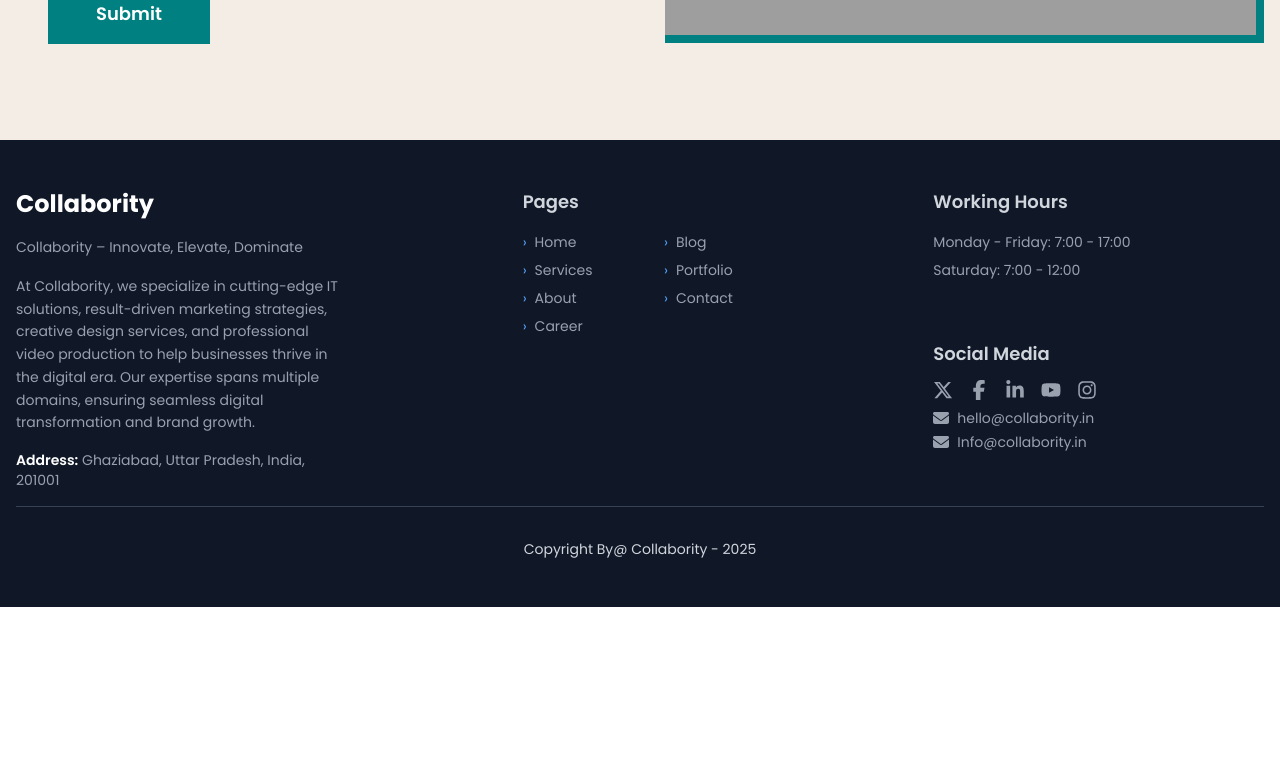
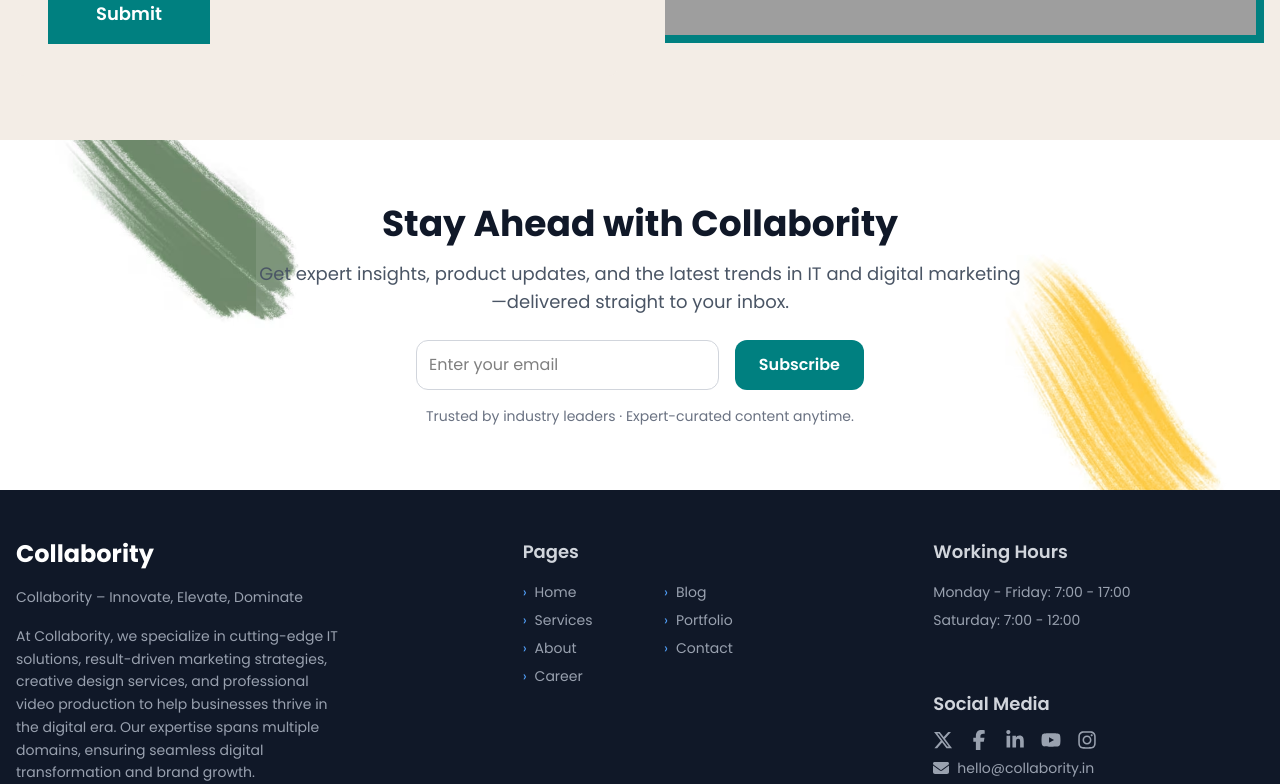
Before and after one commit to Collabority/CL-frontendNew, a React (Vite) app: page /contact in a window 1280 px wide. Shown: the part 2000-2784 px from the top of the page. Before the commit the page ends 2607 px from the top, so only its background shows below. Built offline with nearby package versions, Linux system fonts and the light colour scheme; grey boxes are pictures that could not be loaded.

Commit message:
adding Newsletter section

```diff
--- /dev/null
+++ b/src/components/NewsLetter.jsx
@@ -0,0 +1,60 @@
+import React, { useState } from "react";
+
+const NewsLetter = () => {
+  const [email, setEmail] = useState("");
+  const [subscribed, setSubscribed] = useState(false);
+
+  const handleSubmit = (e) => {
+    e.preventDefault();
+    // TODO: Connect to backend or email service
+    console.log("Subscribed email:", email);
+    setSubscribed(true);
+    setEmail("");
+  };
+  return (
+    <section className="relative w-full py-16 px-4" id="newsletter ">
+      <div className="absolute inset-0 w-full h-full scale-x-[-1] bg-[url('/src/assets/image3.avif')] bg-cover bg-center z-0"></div>
+      <div className="max-w-3xl mx-auto text-center flex flex-col items-center relative z-10 bg-white/10">
+        <h2 className="text-4xl font-bold text-gray-900 mb-4">
+          Stay Ahead with Collabority
+        </h2>
+        <p className="text-gray-600 mb-6 text-lg">
+          Get expert insights, product updates, and the latest trends in IT and
+          digital marketing—delivered straight to your inbox.
+        </p>
+
+        {!subscribed ? (
+          <form
+            onSubmit={handleSubmit}
+            className="w-full max-w-md flex flex-col sm:flex-row gap-4"
+          >
+            <input
+              type="email"
+              required
+              value={email}
+              onChange={(e) => setEmail(e.target.value)}
+              placeholder="Enter your email"
+              className="p-3 w-full border border-gray-300 rounded-xl focus:outline-none focus:ring-2 focus:ring-blue-500"
+            />
+            <button
+              type="submit"
+              className="px-6 py-3 bg-[#008080] text-white font-semibold rounded-xl hover:bg-gray-900 transition"
+            >
+              Subscribe
+            </button>
+          </form>
+        ) : (
+          <p className="text-[#008080] font-medium text-lg">
+            Thanks for subscribing!
+          </p>
+        )}
+
+        <div className="mt-4 text-sm text-gray-500">
+          Trusted by industry leaders · Expert-curated content anytime.
+        </div>
+      </div>
+    </section>
+  );
+};
+
+export default NewsLetter;
--- a/src/components/about/FaqSection.jsx
+++ b/src/components/about/FaqSection.jsx
@@ -1,5 +1,4 @@
 import React, { useState } from "react";
-import faqData from "../../constants/faqData";
 
 const FaqSection = () => {
   const [openIdx, setOpenIdx] = useState(null);
--- /dev/null
+++ b/src/pages/About.jsx
@@ -0,0 +1,28 @@
+import React from "react";
+import Navbar from "../layouts/Navbar";
+import Footer from "../layouts/Footer";
+import PageHeader from "../components/PageHeader";
+import { Link } from "react-router-dom";
+
+const About = () => {
+  return (
+    <div>
+      <Navbar />
+      <PageHeader
+        title="About Us"
+        breadcrumb={
+          <>
+            <div className="flex gap-2">
+              <Link to="/">Home</Link>
+              <p>|</p>
+              <Link to="/portfolio">Portfoilo</Link>
+            </div>
+          </>
+        }
+      />
+      <Footer />
+    </div>
+  );
+};
+
+export default About;
--- a/src/pages/Contact.jsx
+++ b/src/pages/Contact.jsx
@@ -6,6 +6,7 @@ import Navbar from "../layouts/Navbar";
 import { motion } from 'framer-motion';
 import Footer from "../layouts/Footer";
 import { Link } from "react-router-dom";
+import NewsLetter from "../components/NewsLetter";
 
 const contactTiles = [
   {
@@ -176,6 +177,7 @@ const Contact = () => {
           )}
         </section>
       </div>
+      <NewsLetter/>
       <Footer/>
       <ScrollToTop />
     </div>
--- a/src/pages/Services.jsx
+++ b/src/pages/Services.jsx
@@ -7,6 +7,7 @@ import { FaPlay } from "react-icons/fa6";
 import Footer from "../layouts/Footer";
 import Navbar from "../layouts/Navbar";
 import ScrollToTop from "../components/ScrolltoTop";
+import NewsLetter from "../components/NewsLetter";
 
 const Services = () => {
 
@@ -92,7 +93,7 @@ const Services = () => {
             seamless digital transformation and lasting growth.
           </p>
           <button className="bg-[#008080] w-1/3 rounded mt-8 text-white py-3 px-6 hover:bg-white hover:text-[#008080] transition-colors">
-            <Link to="/about">Learn More</Link>
+            <Link to="/services-details">Learn More</Link>
           </button>
         </div>
 
@@ -201,7 +202,7 @@ const Services = () => {
           ))}
         </div>
       </section>
-
+          <NewsLetter/>
       <Footer/>
       <ScrollToTop/>
     </main>
```
Also changed, not shown: src/pages/about/AboutUs.jsx (+103 -49 lines).
